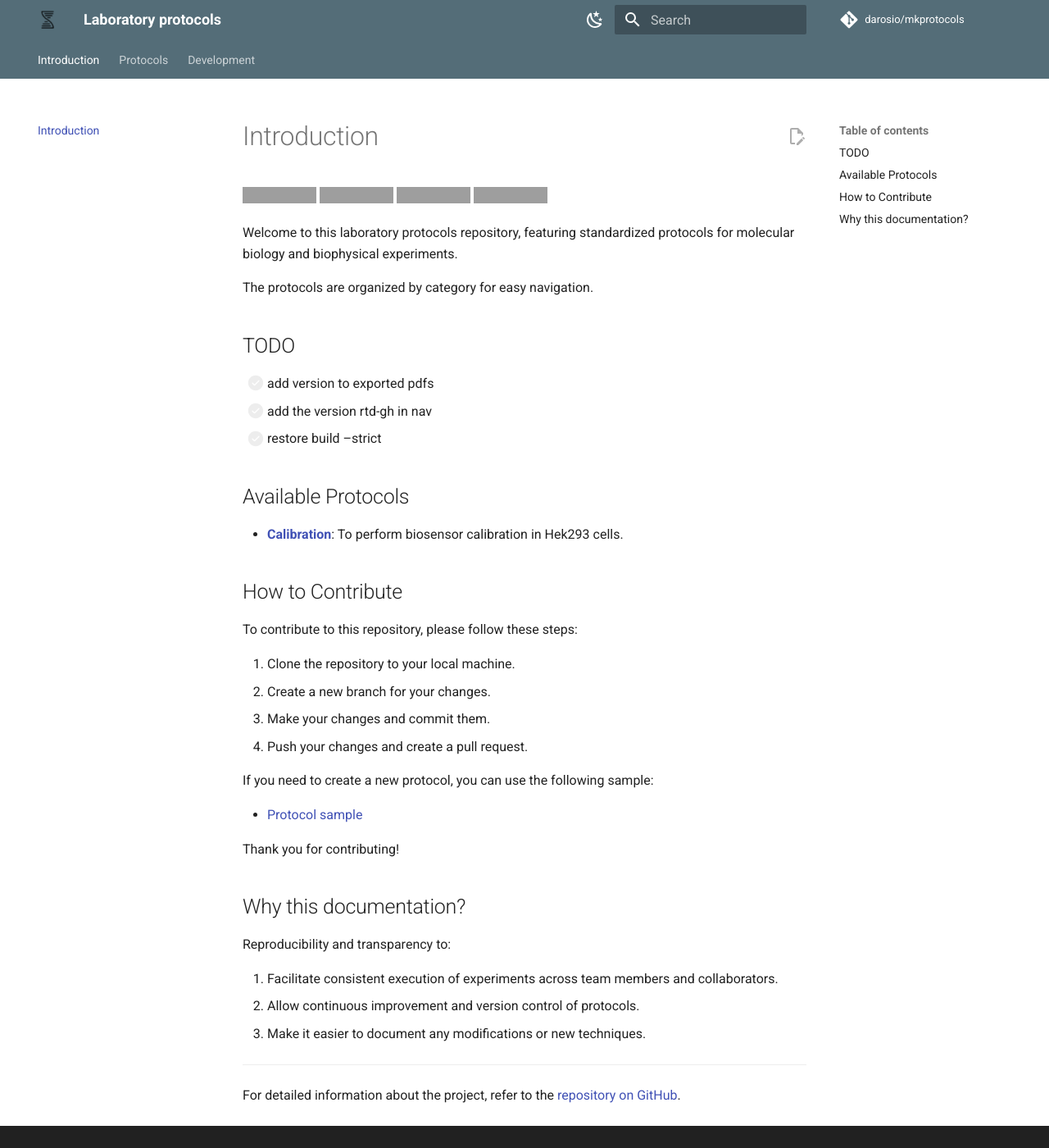
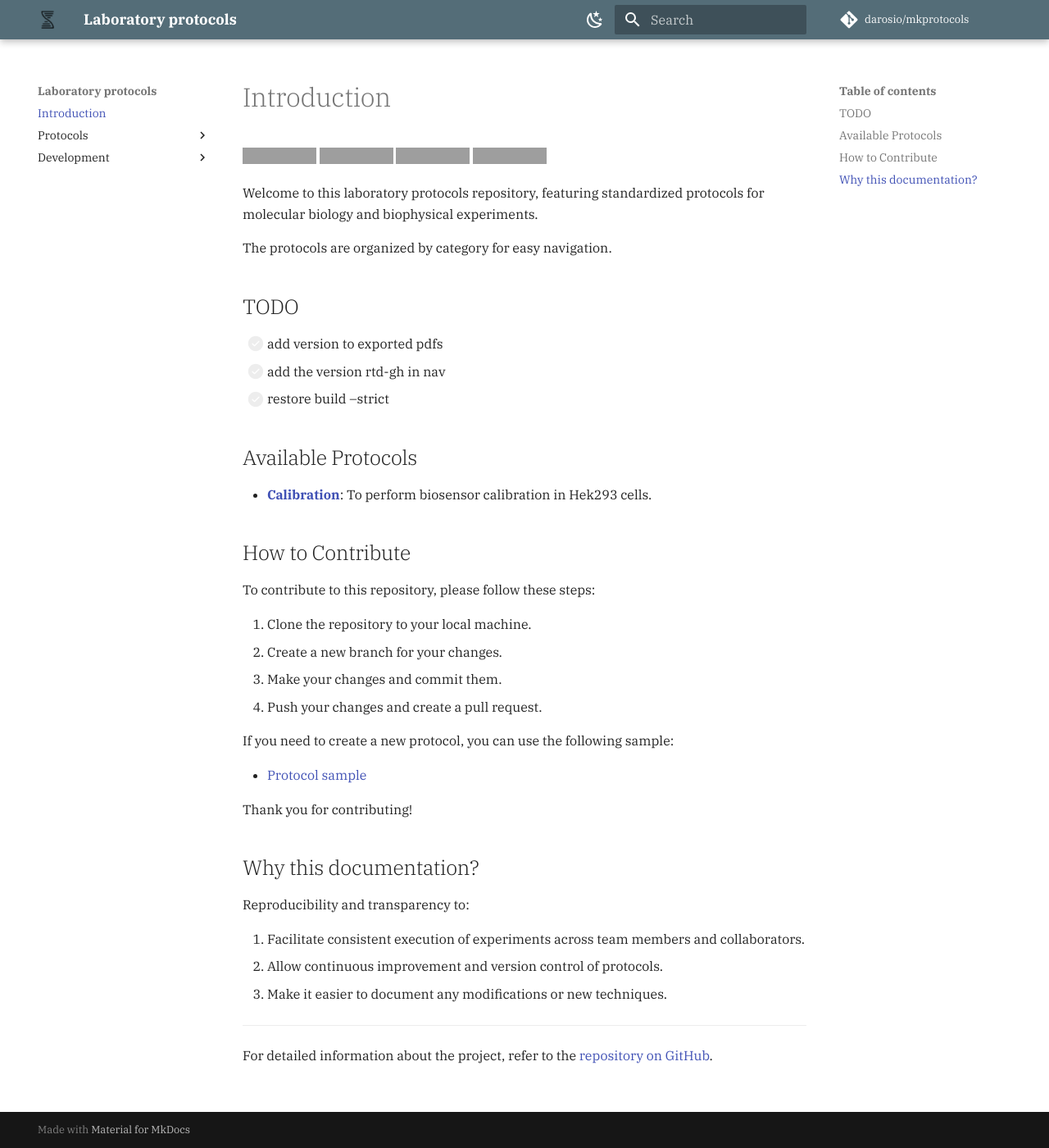
Before and after one commit to darosio/mkprotocols, an MkDocs documentation site: the page built from docs/README.md, in a window 1280 px wide and 1400 px high. Shown: the whole window at 82% size. Built offline with MkDocs 1.6.1 and Material for MkDocs 9.7.7, drawn with Linux system fonts in a browser that asks for light colours; comment, search, counter and statistics services are not loaded; grey boxes are pictures that could not be loaded.

Commit message:
chore: simpler nav

```diff
--- a/mkdocs.yml
+++ b/mkdocs.yml
@@ -6,23 +6,23 @@ edit_uri: edit/main/docs/
 theme:
   name: material
   features:
-    - announce.dismiss
-    - content.action.edit
-    - navigation.footer
-    - navigation.indexes
-    - navigation.instant
-    # - navigation.instant.progress  # Conflict with pdf export
-    - navigation.sections
-    - navigation.tabs
-    - navigation.top
-    - navigation.tracking
-    - navigation.prune
-    - toc.follow
+    # - announce.dismiss
+    # - content.action.edit
+    # - navigation.footer
+    # - navigation.indexes
+    # - navigation.instant
+    # # - navigation.instant.progress  # Conflict with pdf export
+    # - navigation.sections
+    # - navigation.tabs
+    # - navigation.top
+    # - navigation.tracking
+    # - navigation.prune
+    # - toc.follow
     - content.code.copy
     - content.code.annotations
   font:
-    text: Roboto #IBM Plex Serif
-    code: Space Mono
+    text: IBM Plex Serif
+    code: IBM Plex Mono
   logo: assets/android-chrome-512x512.png
   favicon: assets/favicon-32x32.png
   palette:
@@ -35,7 +35,7 @@ theme:
         name: Switch to dark mode
     - scheme: slate
       media: "(prefers-color-scheme: dark)"
-      primary: grey
+      primary: blue grey
       accent: teal
       toggle:
         icon: material/weather-sunny
```
Also changed, not shown: 1 other file.
